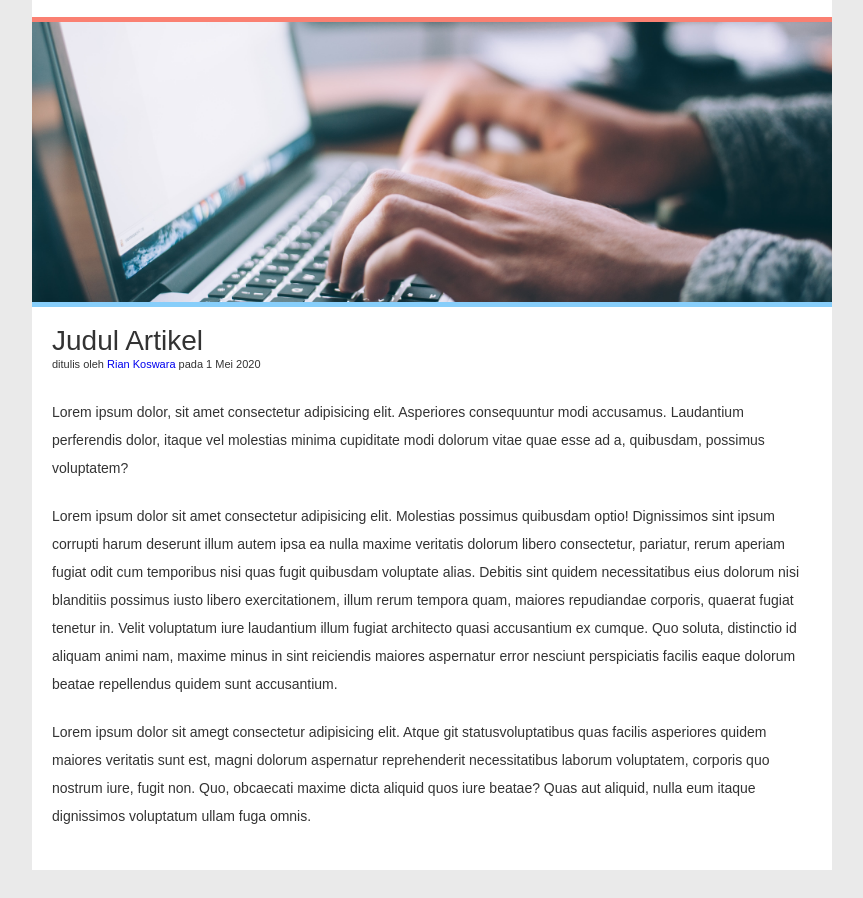
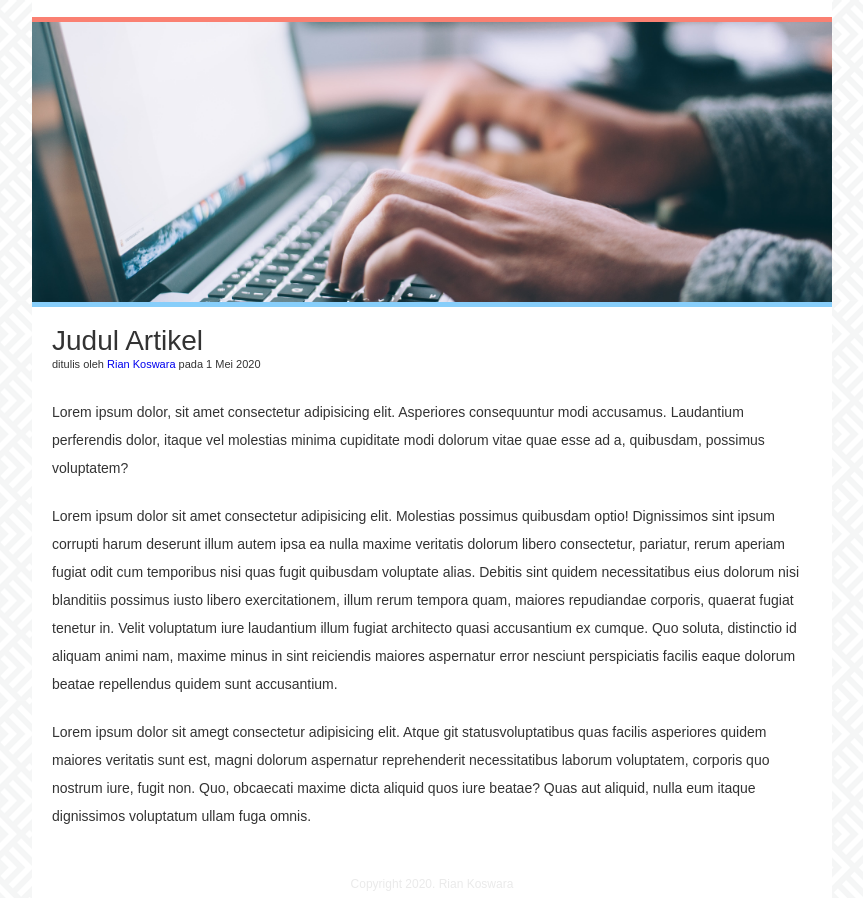
Before and after one commit to riankoswara/percobaan2, a plain HTML site: page index.html in a window 1280 px wide. Shown: the part 99-997 px from the top of the page, without its empty margins (208-1071 px from the left). Before the commit the page ends 969 px from the top, so only its background shows below. Drawn offline with Linux system fonts and the light colour scheme.

Commit message:
menambahkan bg dan footer

```diff
--- a/index.html
+++ b/index.html
@@ -34,6 +34,9 @@
             <p>Lorem ipsum dolor sit amet consectetur adipisicing elit. Molestias possimus quibusdam optio! Dignissimos sint ipsum corrupti harum deserunt illum autem ipsa ea nulla maxime veritatis dolorum libero consectetur, pariatur, rerum aperiam fugiat odit cum temporibus nisi quas fugit quibusdam voluptate alias. Debitis sint quidem necessitatibus eius dolorum nisi blanditiis possimus iusto libero exercitationem, illum rerum tempora quam, maiores repudiandae corporis, quaerat fugiat tenetur in. Velit voluptatum iure laudantium illum fugiat architecto quasi accusantium ex cumque. Quo soluta, distinctio id aliquam animi nam, maxime minus in sint reiciendis maiores aspernatur error nesciunt perspiciatis facilis eaque dolorum beatae repellendus quidem sunt accusantium.</p>
             <p>Lorem ipsum dolor sit amegt consectetur adipisicing elit. Atque git statusvoluptatibus quas facilis asperiores quidem maiores veritatis sunt est, magni dolorum aspernatur reprehenderit necessitatibus laborum voluptatem, corporis quo nostrum iure, fugit non. Quo, obcaecati maxime dicta aliquid quos iure beatae? Quas aut aliquid, nulla eum itaque dignissimos voluptatum ullam fuga omnis.</p>
         </div>
+        <div class="footer">
+            <div class="copy">Copyright 2020. Rian Koswara</div>
+        </div>
     </div>
 </body>
 </html>
--- a/style.css
+++ b/style.css
@@ -54,6 +54,7 @@ body    {
     font: 16px/28px arial, sans-serif;
     background-color: #eaeaea;
     color: #333;
+    background-image: url(img/bg.png);
 }
 
 .container {
@@ -120,3 +121,13 @@ body    {
     margin-bottom: 20px;
     font-size: 14px;
 }
+
+.footer {
+    color: #333333;
+}
+
+.footer .copy {
+    color: #eaeaea;
+    text-align: center;
+    font-size: 12px;
+}
```
Also changed, not shown: img/bg.png (added).
